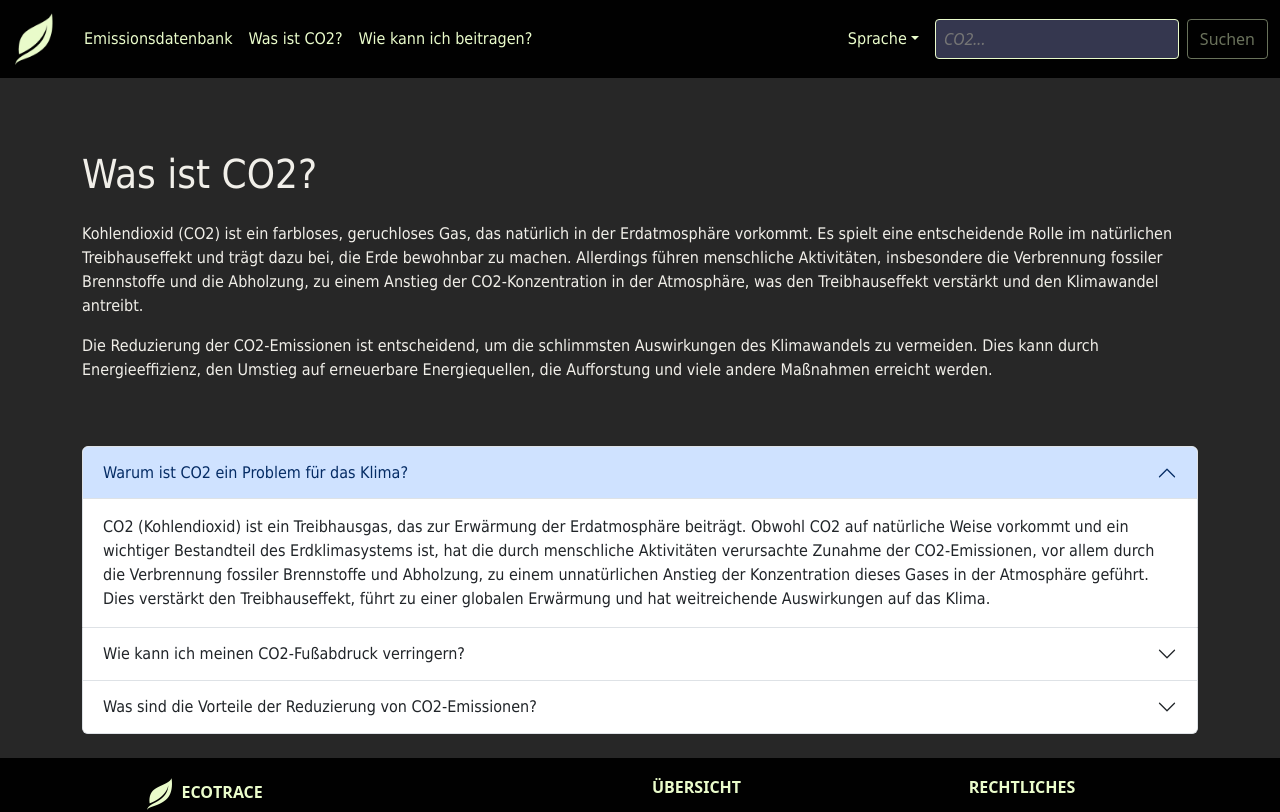
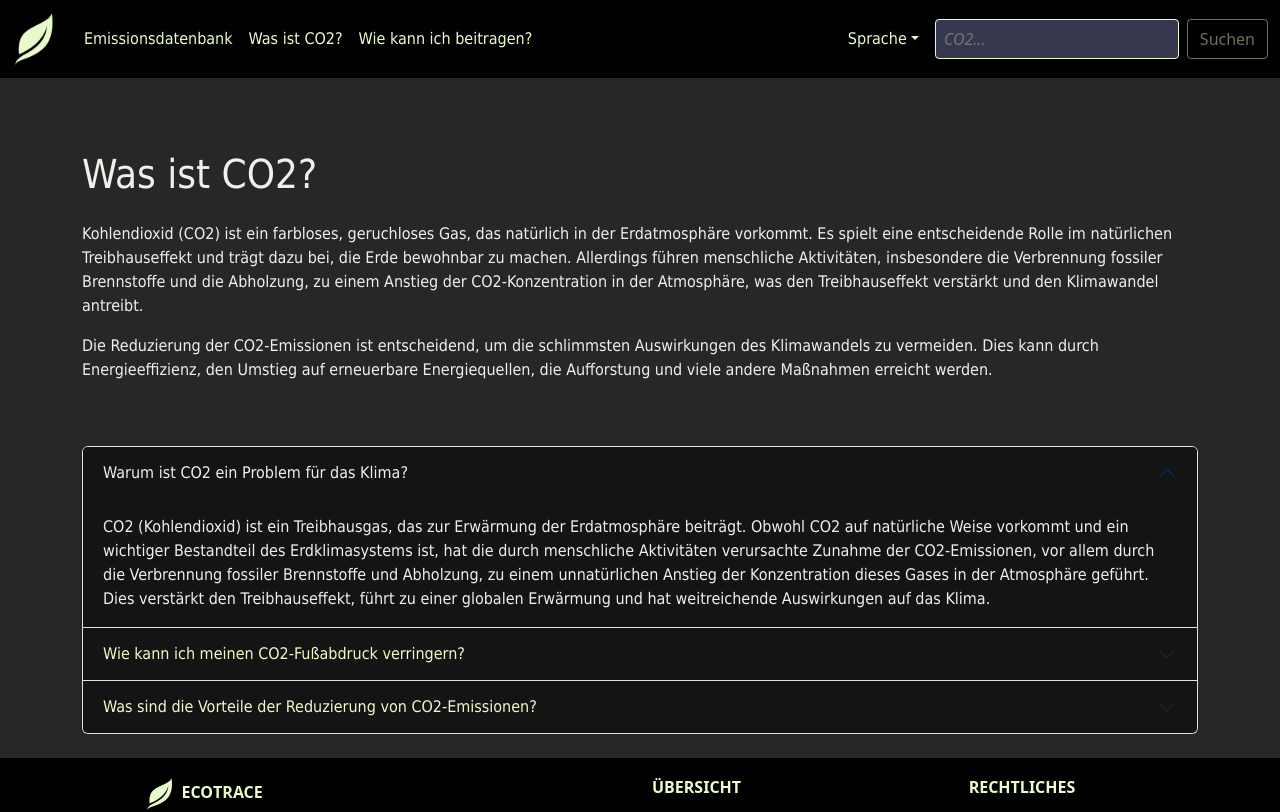
Before and after one commit to Rondidon/climate-impact-dashboard, a React (Create React App) app: page /co2info in a window 1280 px wide. Shown: the top 812 px of the page. Built offline with nearby package versions, Linux system fonts and the light colour scheme.

Commit message:
[chore] styled faq section in the co2info route

```diff
--- a/src/App.tsx
+++ b/src/App.tsx
@@ -1,9 +1,8 @@
 import { useState } from "react";
+import { BrowserRouter } from "react-router-dom";
 import AppFooter from "./components/AppFooter";
 import AppHeader from "./components/AppHeader";
 import AppMain from "./components/AppMain";
-import { AppRoute } from "./components/appRoute";
-import { BrowserRouter } from "react-router-dom";
 
 const appStyle: React.CSSProperties = {
   display: "flex",
--- a/src/components/AppFooter.tsx
+++ b/src/components/AppFooter.tsx
@@ -3,7 +3,6 @@ import { useTranslation } from "react-i18next";
 import { Link } from "react-router-dom";
 import getAssetLocation from "../utils/assetLocator";
 import {
-  AppRoute,
   co2InfoRoute,
   databaseRoute,
   homeRoute,
--- a/src/components/AppHeader.tsx
+++ b/src/components/AppHeader.tsx
@@ -42,7 +42,6 @@ const AppHeader: FunctionComponent<AppHeaderProps> = ({
         <div className="container-fluid">
           <a
             className="navbar-brand brand-logo d-flex align-items-center"
-            href="#"
             data-bs-toggle="tooltip"
             data-bs-placement="bottom"
             title="ECOTRACE"
@@ -92,7 +91,6 @@ const AppHeader: FunctionComponent<AppHeaderProps> = ({
             <li className="dropdown">
               <a
                 className="dropdown-toggle nav-link mx-lg-3"
-                href="#"
                 role="button"
                 data-bs-toggle="dropdown"
                 aria-expanded="false"
@@ -107,7 +105,6 @@ const AppHeader: FunctionComponent<AppHeaderProps> = ({
                       i18n.changeLanguage("de");
                     }}
                     className="dropdown-item"
-                    href="#"
                   >
                     {t("common.languages.de")}
                   </a>
@@ -119,7 +116,6 @@ const AppHeader: FunctionComponent<AppHeaderProps> = ({
                       i18n.changeLanguage("en");
                     }}
                     className="dropdown-item"
-                    href="#"
                   >
                     {t("common.languages.en")}
                   </a>
--- a/src/components/CO2Info.tsx
+++ b/src/components/CO2Info.tsx
@@ -17,10 +17,10 @@ const CO2Info: FunctionComponent<CO2InfoProps> = ({}) => {
       </div>
 
       <div className="accordion" id="accordionExample">
-        <div className="accordion-item">
+        <div className="accordion-item climate-scheme-bg-dark-grey climate-scheme-bright-text">
           <h2 className="accordion-header" id="headingOne">
             <button
-              className="accordion-button"
+              className="accordion-button climate-scheme-bg-dark-grey climate-scheme-faq-btn"
               type="button"
               data-bs-toggle="collapse"
               data-bs-target="#collapseOne"
@@ -39,10 +39,10 @@ const CO2Info: FunctionComponent<CO2InfoProps> = ({}) => {
             <div className="accordion-body">{t("routes.co2info.faq.a1")}</div>
           </div>
         </div>
-        <div className="accordion-item">
+        <div className="accordion-item climate-scheme-bg-dark-grey climate-scheme-bright-text">
           <h2 className="accordion-header" id="headingTwo">
             <button
-              className="accordion-button collapsed"
+              className="accordion-button collapsed climate-scheme-bg-dark-grey climate-scheme-faq-btn"
               type="button"
               data-bs-toggle="collapse"
               data-bs-target="#collapseTwo"
@@ -61,10 +61,10 @@ const CO2Info: FunctionComponent<CO2InfoProps> = ({}) => {
             <div className="accordion-body">{t("routes.co2info.faq.a2")}</div>
           </div>
         </div>
-        <div className="accordion-item">
+        <div className="accordion-item climate-scheme-bg-dark-grey climate-scheme-bright-text">
           <h2 className="accordion-header" id="headingThree">
             <button
-              className="accordion-button collapsed"
+              className="accordion-button collapsed climate-scheme-bg-dark-grey climate-scheme-faq-btn"
               type="button"
               data-bs-toggle="collapse"
               data-bs-target="#collapseThree"
--- a/src/components/SearchResults.tsx
+++ b/src/components/SearchResults.tsx
@@ -93,7 +93,7 @@ const SearchResults: FunctionComponent<SearchResultsProps> = ({
       "routes"
     ); // 'namespace' und 'key' ersetzen
     setSearchResults(calculateSearchResults(searchQuery, translation));
-  }, [searchQuery, i18n.language]);
+  }, [searchQuery, i18n.language, i18n]);
 
   const appRouteToSitename = (appRoute: AppRoute): string | undefined => {
     switch (appRoute) {
--- a/src/styles/climate-scheme.css
+++ b/src/styles/climate-scheme.css
@@ -61,6 +61,24 @@ a:visited {
   color: #ffffff;
   border: 1px solid #ffffff;
   transform: scale(1.005);
+}
+
+.climate-scheme-faq-btn {
+  color: #eafccb;
+}
+
+.climate-scheme-faq-btn:hover {
+  color: #ffffff;
+}
+
+.climate-scheme-faq-btn:not(.collapsed),
+.climate-scheme-faq-btn:focus,
+.climate-scheme-faq-btn:link,
+.climate-scheme-faq-btn:visited,
+.climate-scheme-faq-btn:active {
+  box-shadow: none;
+  background-color: #141414;
+  color: #f1efe9;
 }
 
 .climate-scheme-btn {
```
Also changed, not shown: src/components/Home.tsx (+2 -7 lines).
